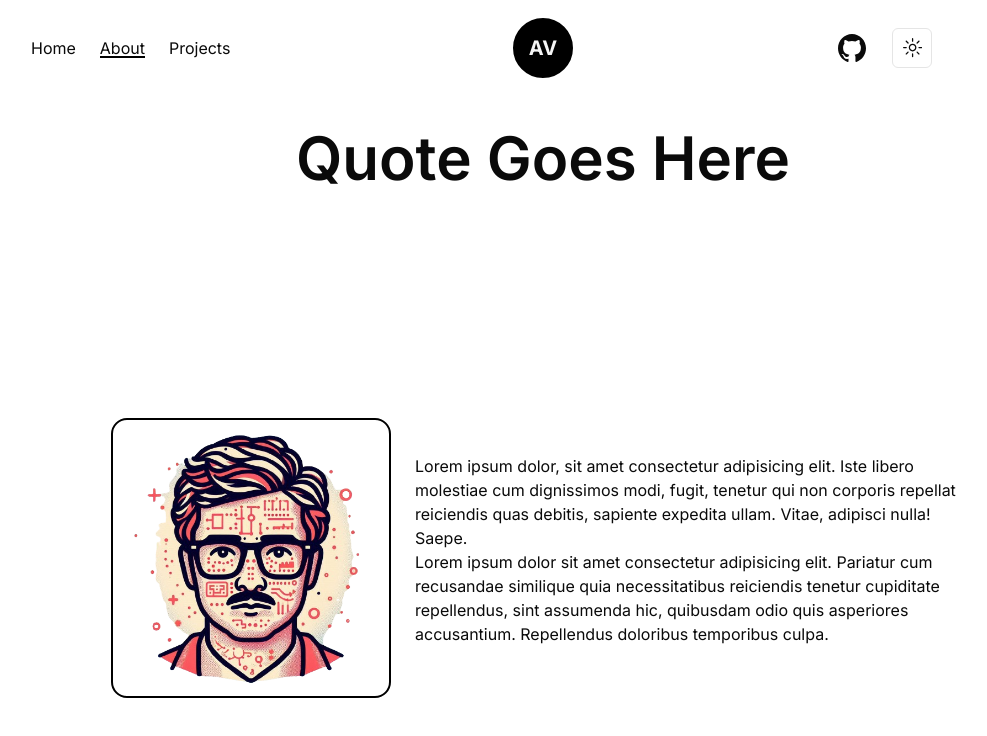
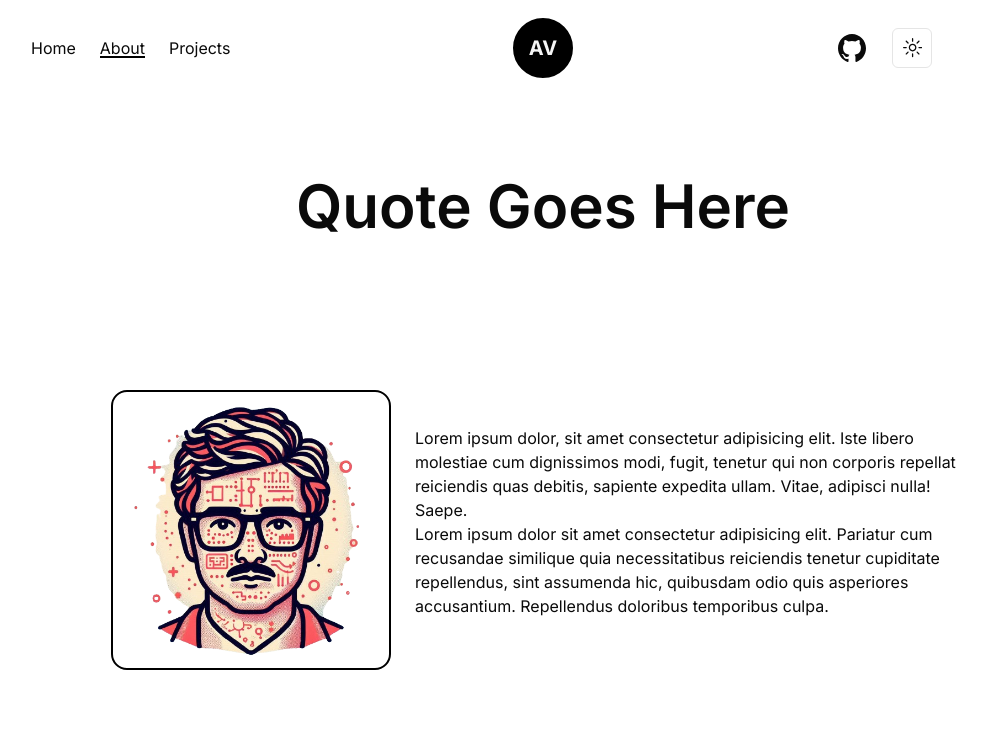
Before and after one commit to Jell13/andrew-valdivia-portfolio, a Next.js app: page /about in a window 1280 px wide. Shown: the top 736 px of the page, without its empty margins (97-1084 px from the left). Built offline with nearby package versions, Linux system fonts and the light colour scheme.

Commit message:
fixed the margin problem in the about page

```diff
--- a/app/about/page.jsx
+++ b/app/about/page.jsx
@@ -9,7 +9,7 @@ const About = () => {
     <>
       <TransitionEffect/>
       <div className='w-full h-full px-20 flex flex-col items-center justify-center'>
-        <h1 className='md:text-6xl mt-8 md:mt-8 text-3xl md:mb-28 font-semibold'>Quote Goes Here</h1>
+        <h1 className='md:text-6xl mt-8 md:mt-20 text-3xl md:mb-2 font-semibold'>Quote Goes Here</h1>
         <div className='flex w-full flex-col md:flex-row h-full justify-center items-center gap-6'>
           <div className='md:w-1/4 w-1/2 mt-4 border-2 border-black dark:border-light rounded-2xl relative'>
             <Image className='w-full h-auto rounded-2xl' src="/about.jpg" width={100} height={100}/>
```
